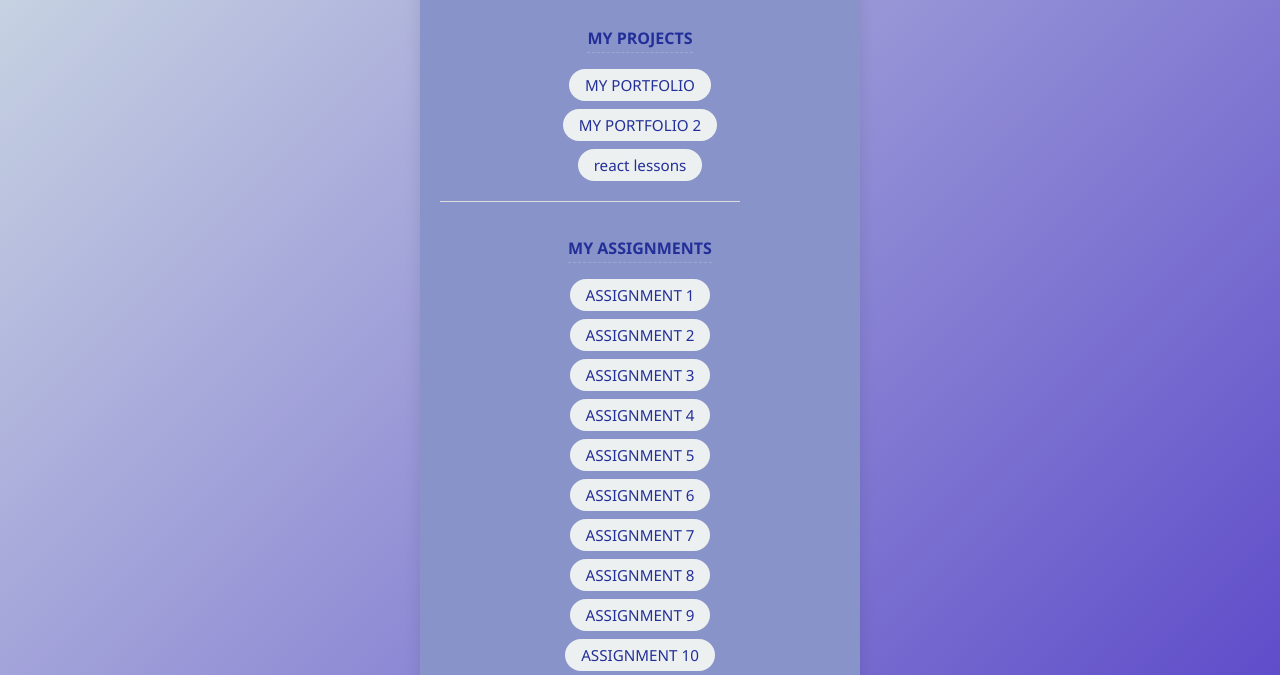
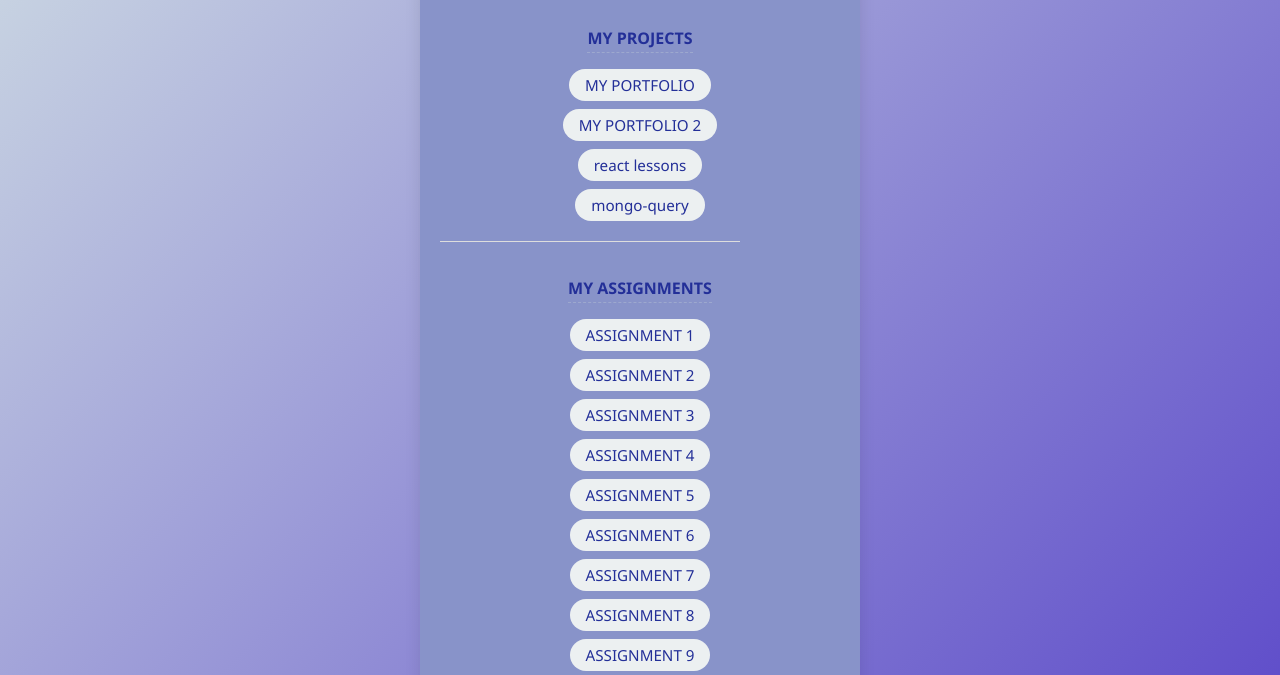
Before and after one commit to 23R11A6719/23R11A6719.github.io, a plain HTML site: page index.html in a window 1280 px wide. Shown: the part 125-800 px from the top of the page. Drawn offline with Linux system fonts and the light colour scheme.

Commit message:
update project files

```diff
--- a/index.html
+++ b/index.html
@@ -93,6 +93,7 @@
       <li><a href="p1">MY PORTFOLIO</a></li>
       <li><a href="p3">MY PORTFOLIO 2</a></li>
        <li><a href="https://react-lessons-three.vercel.app/">react lessons</a></li>
+       <li><a href="https://github.com/23R11A6719/mongo-query-gcet.git" target="_blank">mongo-query</a></li>
     </ol>
 
     <hr />
```
